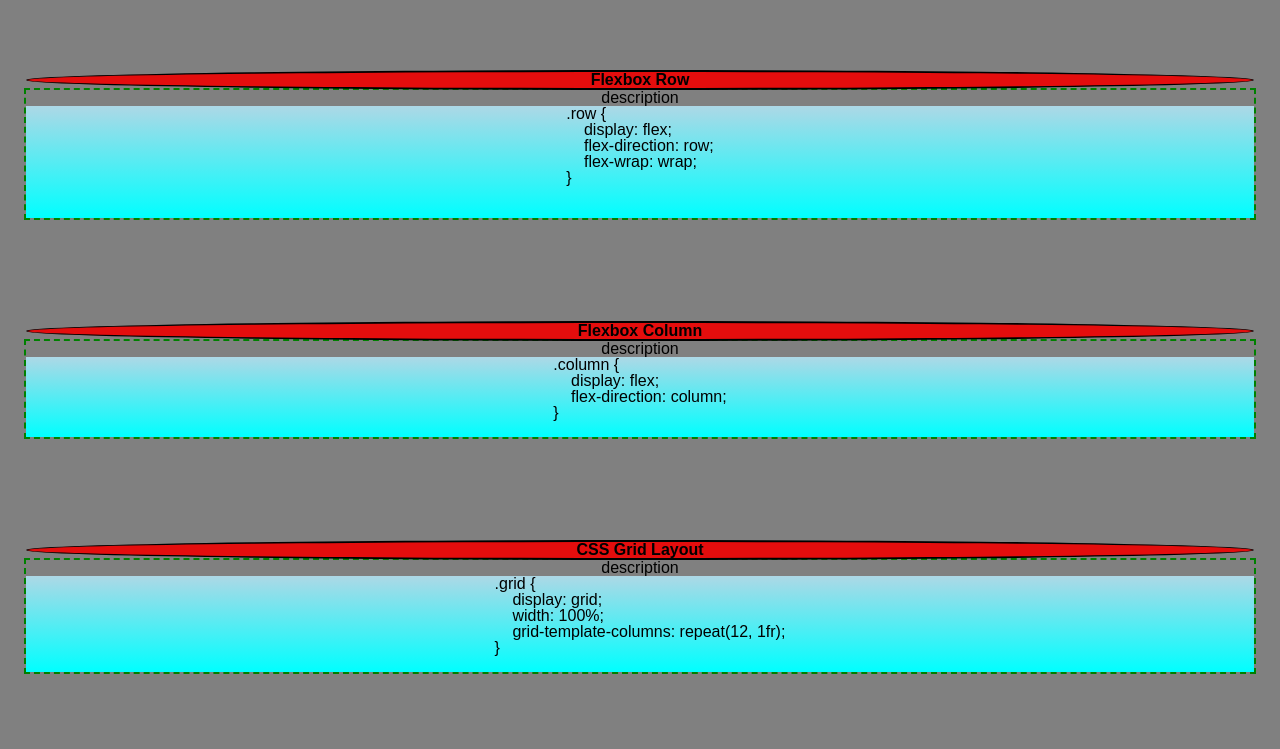
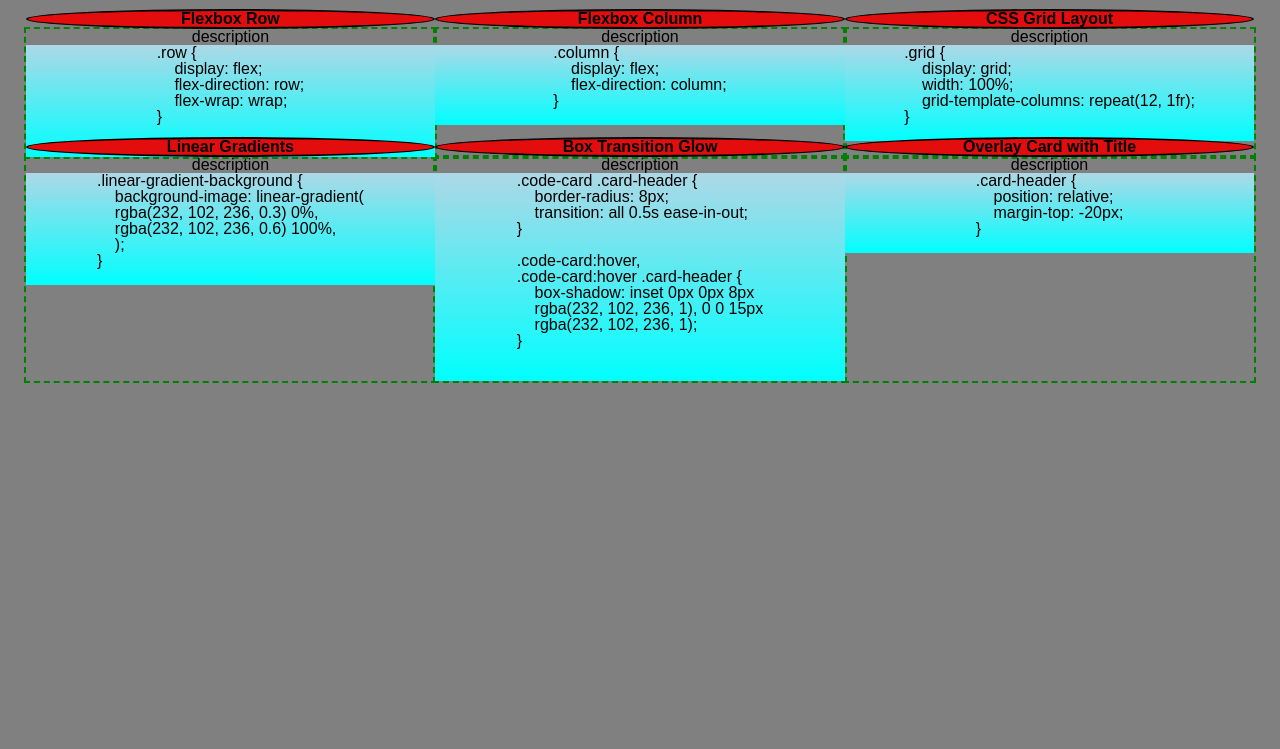
Before and after one commit to luccaloopz/mini-project-2, a plain HTML site: page index.html in a window 1280 px wide. Shown: the part 51-800 px from the top of the page. Drawn offline with Linux system fonts and the light colour scheme.

Commit message:
fixed flexbox grid layout and media screen for mobile, tablet,desktop sizes

```diff
--- a/style.css
+++ b/style.css
@@ -31,7 +31,6 @@ section {
 div{
     flex: 1 0 100%;
     outline: 2px dashed green;
-    margin: 5% 10%;
 }
 
 figure:hover,
@@ -73,20 +72,25 @@ figure p {
     padding-right: 5%;
 
 }
-code {
-
-}
 
 
+@media screen and (min-width: 768px) {
+    div {
+        flex: 0 0 50%;
+        max-width: 50%;
+       }
 
-@media screen and (min-width 992px) {
-    div {
+    div:last-child {
+        flex-grow: 1;
+    }
 
-
-       }
    }
 
 
-@media screen and (min-width 768px) {
+@media screen and (min-width: 992px) {
+    div {
+        flex: 0 0 33.333%;
+        max-width: 33.33%;
+    }
 
 }
```
